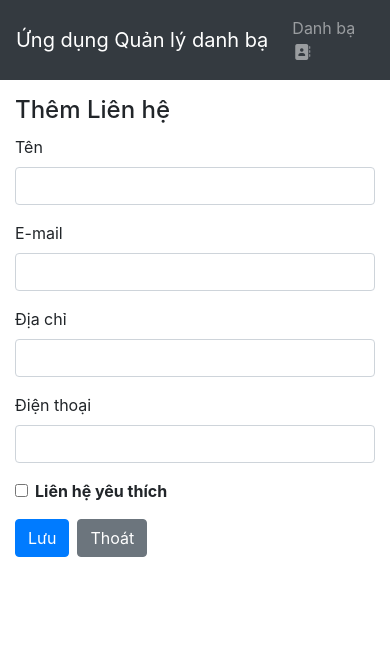
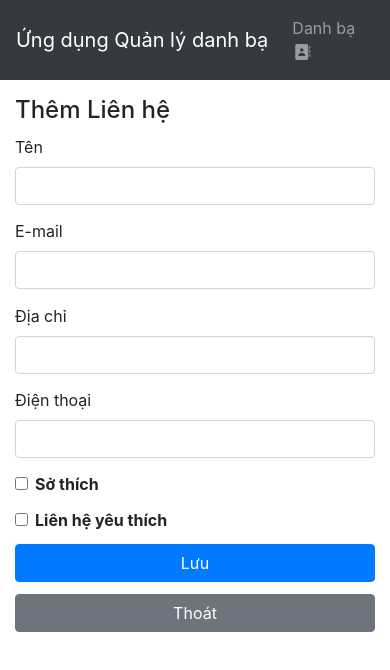
Before and after one commit to SikBonker/DC24V7K524_NguyenMinhNgoc_Frontend, a Vue app: page /contacts/add in a window 390 px wide. Shown: the top 670 px of the page. Built offline with nearby package versions, Linux system fonts and the light colour scheme.

Commit message:
Them so thich

```diff
--- a/src/components/ContactCard.vue
+++ b/src/components/ContactCard.vue
@@ -25,6 +25,11 @@ export default {
             {{ contact.phone }}
         </div>
         <div class="p-1">
+            <strong>Sở thích:</strong>
+            {{ Array.isArray(contact.hobby) ? (contact.hobby.length ? contact.hobby.join(', ') : 'Không có') :
+                (contact.hobby || 'Không có') }}
+        </div>
+        <div class="p-1">
             <strong>Liên hệ yêu thích:&nbsp;</strong>
             <i v-if="contact.favorite" class="fas fa-check"></i>
             <i v-else class="fas fa-times"></i>
--- a/src/components/ContactForm.vue
+++ b/src/components/ContactForm.vue
@@ -25,18 +25,43 @@
         </div>
 
         <div class="form-group form-check">
+            <input id="hobby-toggle" type="checkbox" class="form-check-input" v-model="showHobbyOptions"
+                @change="toggleHobbyOptions" />
+            <label class="form-check-label" for="hobby-toggle">
+                <strong>Sở thích</strong>
+            </label>
+        </div>
+
+        <div class="form-group" v-if="showHobbyOptions">
+            <label class="d-block mb-2">Chọn sở thích</label>
+            <Field name="hobby" v-slot="{ field }">
+                <div class="hobby-options">
+                    <div class="form-check hobby-option" v-for="option in hobbyOptions" :key="option.value">
+                        <input :id="`hobby-${option.value}`" class="form-check-input" type="checkbox"
+                            :checked="Array.isArray(field.value) && field.value.includes(option.value)"
+                            @change="setHobby(field, option.value)" />
+                        <label class="form-check-label" :for="`hobby-${option.value}`">
+                            {{ option.label }}
+                        </label>
+                    </div>
+                </div>
+            </Field>
+            <ErrorMessage name="hobby" class="error-feedback" />
+        </div>
+
+        <div class="form-group form-check">
             <input name="favorite" type="checkbox" class="form-check-input" v-model="contactLocal.favorite" />
             <label for="favorite" class="form-check-label">
                 <strong>Liên hệ yêu thích</strong>
             </label>
         </div>
 
-        <div class="form-group">
+        <div class="form-group button-row">
             <button type="submit" class="btn btn-primary">Lưu</button>
-            <button v-if="contactLocal._id" type="button" class="ml-2 btn btn-danger" @click="deleteContact">
+            <button v-if="contactLocal._id" type="button" class="btn btn-danger" @click="deleteContact">
                 Xóa
             </button>
-            <button type="button" class="ml-2 btn btn-secondary" @click="Cancel">
+            <button type="button" class="btn btn-secondary" @click="Cancel">
                 Thoát
             </button>
         </div>
@@ -76,21 +101,68 @@ export default {
                     /^(03|05|07|08|09)\d{8}$/,
                     "Số điện thoại không hợp lệ (phải gồm 10 số)."
                 ),
+            hobby: yup
+                .array()
+                .of(yup.string().max(50, "Sở thích tối đa 50 ký tự."))
+                .default([]),
         });
         return {
-            contactLocal: { ...this.contact },
+            contactLocal: {
+                ...this.contact,
+                hobby: Array.isArray(this.contact.hobby)
+                    ? this.contact.hobby
+                    : this.contact.hobby
+                        ? [this.contact.hobby]
+                        : [],
+            },
+            showHobbyOptions: Array.isArray(this.contact.hobby)
+                ? this.contact.hobby.length > 0
+                : Boolean(this.contact.hobby),
             contactFormSchema,
+            hobbyOptions: [
+                { value: "Chơi game", label: "Chơi game" },
+                { value: "Thể thao", label: "Thể thao" },
+                { value: "Học tập", label: "Học tập" },
+                { value: "Khác", label: "Khác" },
+            ],
         };
     },
     watch: {
         contact: {
             handler(newContact) {
-                this.contactLocal = { ...newContact };
+                this.contactLocal = {
+                    ...newContact,
+                    hobby: Array.isArray(newContact.hobby)
+                        ? newContact.hobby
+                        : newContact.hobby
+                            ? [newContact.hobby]
+                            : [],
+                };
+                this.showHobbyOptions = Array.isArray(newContact.hobby)
+                    ? newContact.hobby.length > 0
+                    : Boolean(newContact.hobby);
             },
             immediate: true,
         },
     },
     methods: {
+        setHobby(field, value) {
+            const currentValue = Array.isArray(field.value)
+                ? field.value
+                : field.value
+                    ? [field.value]
+                    : [];
+            const newValue = currentValue.includes(value)
+                ? currentValue.filter((item) => item !== value)
+                : [...currentValue, value];
+            field.value = newValue;
+            this.contactLocal.hobby = newValue;
+        },
+        toggleHobbyOptions() {
+            if (!this.showHobbyOptions) {
+                this.contactLocal.hobby = [];
+            }
+        },
         async submitContact() {
             // Thêm await trước $emit để đợi component Cha xử lý xong API cập nhật
             await this.$emit("submit:contact", this.contactLocal);
@@ -118,4 +190,52 @@ export default {
     margin-top: 0.25rem;
     display: block;
 }
+
+.form-group {
+    margin-bottom: 0.9rem;
+}
+
+.form-check {
+    margin-bottom: 0.75rem;
+}
+
+.hobby-options {
+    display: flex;
+    flex-wrap: wrap;
+    gap: 0.75rem;
+    align-items: center;
+}
+
+.hobby-option {
+    display: flex;
+    align-items: center;
+    gap: 0.35rem;
+}
+
+.button-row {
+    display: flex;
+    flex-wrap: wrap;
+    gap: 0.75rem;
+    justify-content: flex-start;
+}
+
+button.btn {
+    min-width: 90px;
+}
+
+@media (max-width: 576px) {
+    .hobby-options {
+        flex-direction: column;
+        align-items: flex-start;
+    }
+
+    .button-row {
+        flex-direction: column;
+        align-items: stretch;
+    }
+
+    button.btn {
+        width: 100%;
+    }
+}
 </style>
--- a/src/views/ContactAdd.vue
+++ b/src/views/ContactAdd.vue
@@ -20,6 +20,7 @@ export default {
                 email: "",
                 address: "",
                 phone: "",
+                hobby: "",
                 favorite: false,
             },
         };
```
